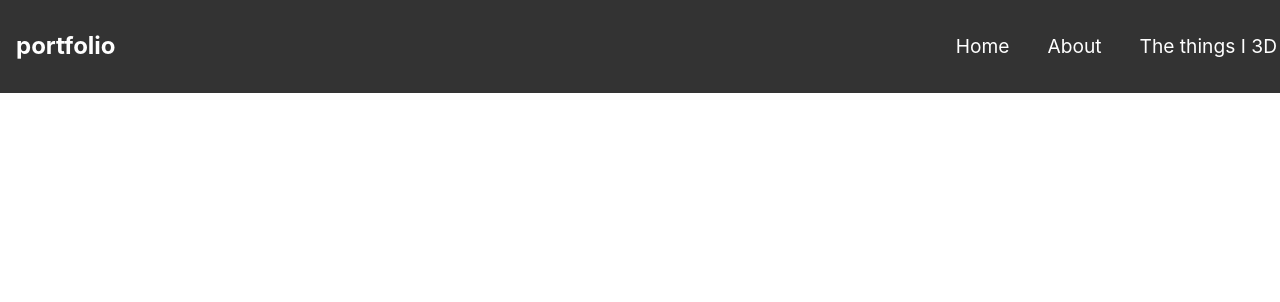
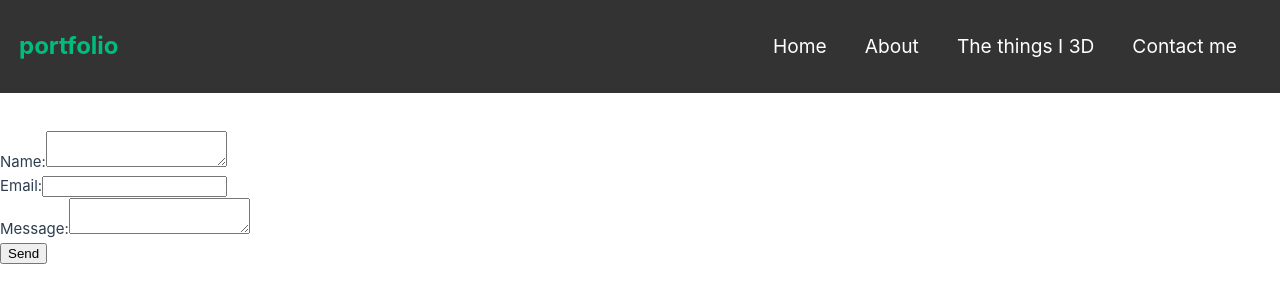
Before and after one commit to amHenzo/portfolio2, a Vue app: page /Contactme in a window 1280 px wide. Shown: the top 302 px of the page. Built offline with nearby package versions, Linux system fonts and the light colour scheme.

Commit message:
:feat: contactme

```diff
--- a/index.html
+++ b/index.html
@@ -5,6 +5,7 @@
     <link rel="icon" href="/favicon.ico">
     <meta name="viewport" content="width=device-width, initial-scale=1.0">
     <title>Vite App</title>
+    <script src="https://www.google.com/recaptcha/api.js" async defer></script>
   </head>
   <body>
     <div id="app"></div>
--- a/package.json
+++ b/package.json
@@ -9,6 +9,7 @@
     "preview": "vite preview"
   },
   "dependencies": {
+    "emailjs-com": "^3.2.0",
     "pinia": "^2.1.7",
     "three": "^0.168.0",
     "tree": "^0.1.3",
--- a/src/components/NavBar.vue
+++ b/src/components/NavBar.vue
@@ -1,6 +1,6 @@
 <template>
   <nav class="navbar" ref="navbar">
-    <div class="logo">portfolio</div>
+    <div class="logo"><RouterLink to="/" @click="closeMenu">portfolio</RouterLink></div>
 
     <div class="burger" @click="toggleMenu">
       <div class="line"></div>
@@ -12,6 +12,7 @@
       <li><RouterLink to="/" @click="closeMenu">Home</RouterLink></li>
       <li><RouterLink to="/about" @click="closeMenu">About</RouterLink></li>
       <li><RouterLink to="/all3DView" @click="closeMenu">The things I 3D</RouterLink></li>
+      <li><RouterLink to="/Contactme" @click="closeMenu">Contact me</RouterLink></li>
     </ul>
   </nav>
 </template>
@@ -34,7 +35,7 @@ export default {
     },
     handleClickOutside(event) {
       const navbar = this.$refs.navbar;
-      if (navbar && !navbar.contains(event.target)) {
+      if (!navbar.contains(event.target)) {
         this.isMenuActive = false;
       }
     },
@@ -64,7 +65,7 @@ body {
   position: fixed;
   width: 100%;
   top: 0;
-  z-index: 1000;
+  z-index: 15;
 }
 
 .logo {
@@ -74,6 +75,8 @@ body {
 
 .nav-links {
   display: flex;
+  padding-inline-start: 0px;
+  padding-right: 40px;
   list-style: none;
   transition: transform 0.5s ease;
 }
@@ -107,7 +110,7 @@ body {
     position: absolute;
     right: 0;
     height: 100vh;
-    top: 0;
+    top: 100%;
     flex-direction: column;
     background-color: #333;
     opacity: 70%;
@@ -115,10 +118,13 @@ body {
     align-items: center;
     width: 100%;
     transform: translateX(100%);
+    z-index: 10;
   }
 
   .nav-links.nav-active {
     transform: translateX(0);
+    margin-top: 0;
+    padding-right: 0px;
   }
 
   .nav-links li {
--- a/src/components/WelcomeItem.vue
+++ b/src/components/WelcomeItem.vue
@@ -28,8 +28,11 @@ i {
   display: flex;
   place-items: center;
   place-content: center;
+  position: relative;
+  left: 10px;
+  top: calc(50% - 25px);
   width: 32px;
-  height: 32px;
+  height: 70px;
   color: var(--color-text);
 }
 
@@ -44,11 +47,12 @@ h3 {
   .item {
     margin-top: 0;
     padding: 0.4rem 0 1rem calc(var(--section-gap) / 2);
+
   }
 
   i {
     top: calc(50% - 25px);
-    left: -26px;
+    left: 15px;
     position: absolute;
     border: 1px solid var(--color-border);
     background: var(--color-background);
--- a/src/router/index.js
+++ b/src/router/index.js
@@ -26,6 +26,12 @@ const router = createRouter({
       // which is lazy-loaded when the route is visited.
       component: () => import('../views/all3DView.vue')
     }
+    ,
+    {
+      path: '/Contactme',
+      name: 'Contactme',
+      component: () => import('../views/Contactme.vue')
+    }
   ]
 })
 
--- /dev/null
+++ b/src/views/Contactme.vue
@@ -0,0 +1,97 @@
+<template>
+  <form @submit.prevent="submitForm">
+    <div>
+      <label for="name">Name:</label>
+      <textarea id="name" v-model="name" required></textarea>
+    </div>
+    <div>
+      <label for="email">Email:</label>
+      <input type="email" id="email" v-model="email" required />
+    </div>
+    <div>
+      <label for="message">Message:</label>
+      <textarea id="message" v-model="message" required></textarea>
+    </div>
+
+    <div id="recaptcha-container"></div>
+
+    <button type="submit">Send</button>
+  </form>
+</template>
+
+  <script>
+
+  import emailjs from 'emailjs-com';
+
+export default {
+  data() {
+    return {
+      email: '',
+      name: '',
+      message: '',
+      recaptchaToken: '',
+      siteKey: '6LewiHEqAAAAACHpaY_saYKhAgeRxXifRTwS0loV',
+    };
+  },
+  mounted() {
+    this.loadRecaptcha();
+  },
+  methods: {
+    loadRecaptcha() {
+      if (!document.getElementById('recaptcha-script')) {
+        const script = document.createElement('script');
+        script.src = 'https://www.google.com/recaptcha/api.js';
+        script.async = true;
+        script.defer = true;
+        script.id = 'recaptcha-script';
+        script.onload = this.renderRecaptcha;
+        document.head.appendChild(script);
+      } else {
+        this.renderRecaptcha();
+      }
+    },
+    renderRecaptcha() {
+      window.grecaptcha.render('recaptcha-container', {
+        sitekey: this.siteKey,
+        callback: (token) => {
+          this.recaptchaToken = token;
+        },
+      });
+    },
+    async submitForm() {
+      if (!this.recaptchaToken) {
+        alert('Veuillez compléter le captcha.');
+        return;
+      }
+
+      //email template
+      const templateParams = {
+        email: this.email,
+        from_name: this.name,
+        message: this.message,
+        'g-recaptcha-response': this.recaptchaToken,
+      };
+
+      try {
+        await emailjs.send(
+          'service_ab5tew6',
+          'template_gdcelst',
+          templateParams,
+          '86fplQJwzU0UPKPjj'
+        );
+        alert('Message sent successfully');
+      } catch (error) {
+        alert('Error sending message: ' + error);
+        console.error(error);
+      }
+    },
+  },
+};
+
+  </script>
+
+  <style scoped>
+  form{
+    padding-top:50px;
+  }
+  </style>
```
Also changed, not shown: 2 other files (tests, documents, lock files or other folders).
